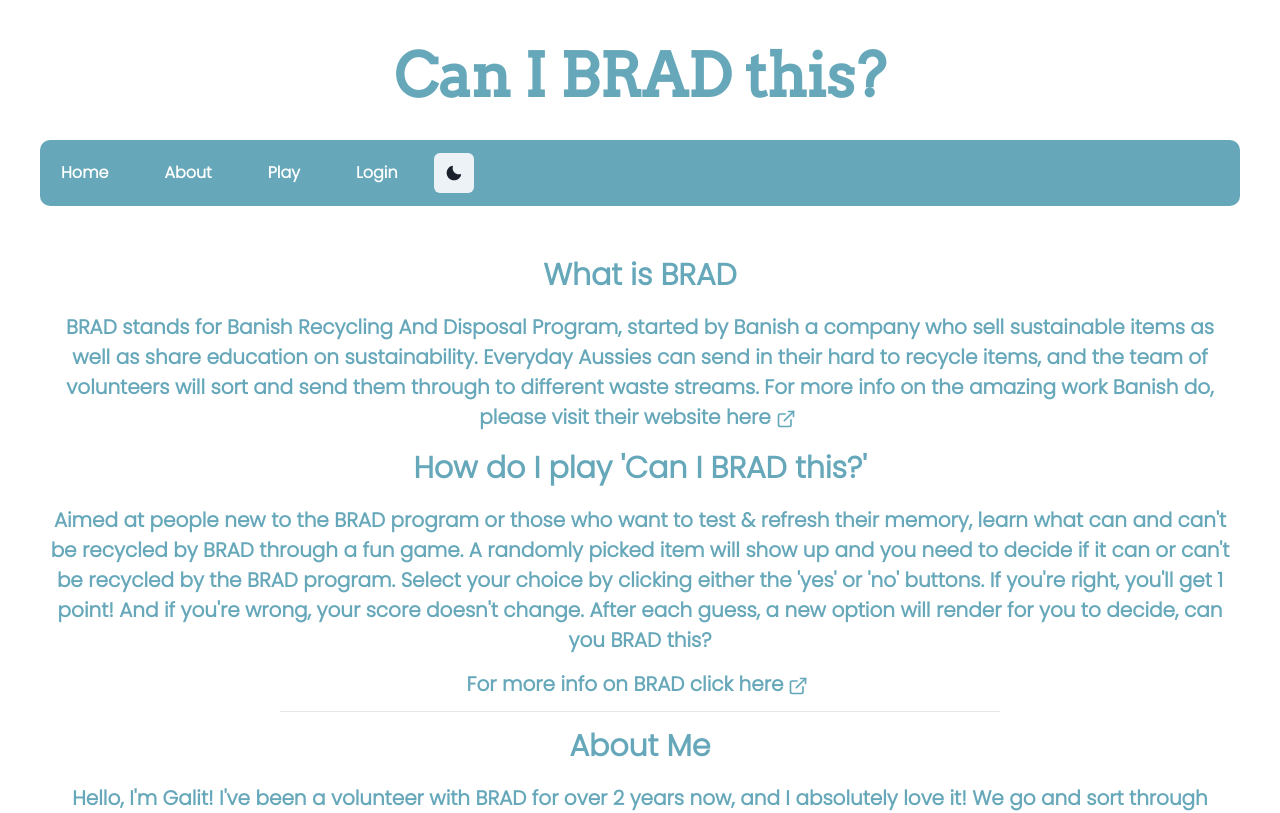
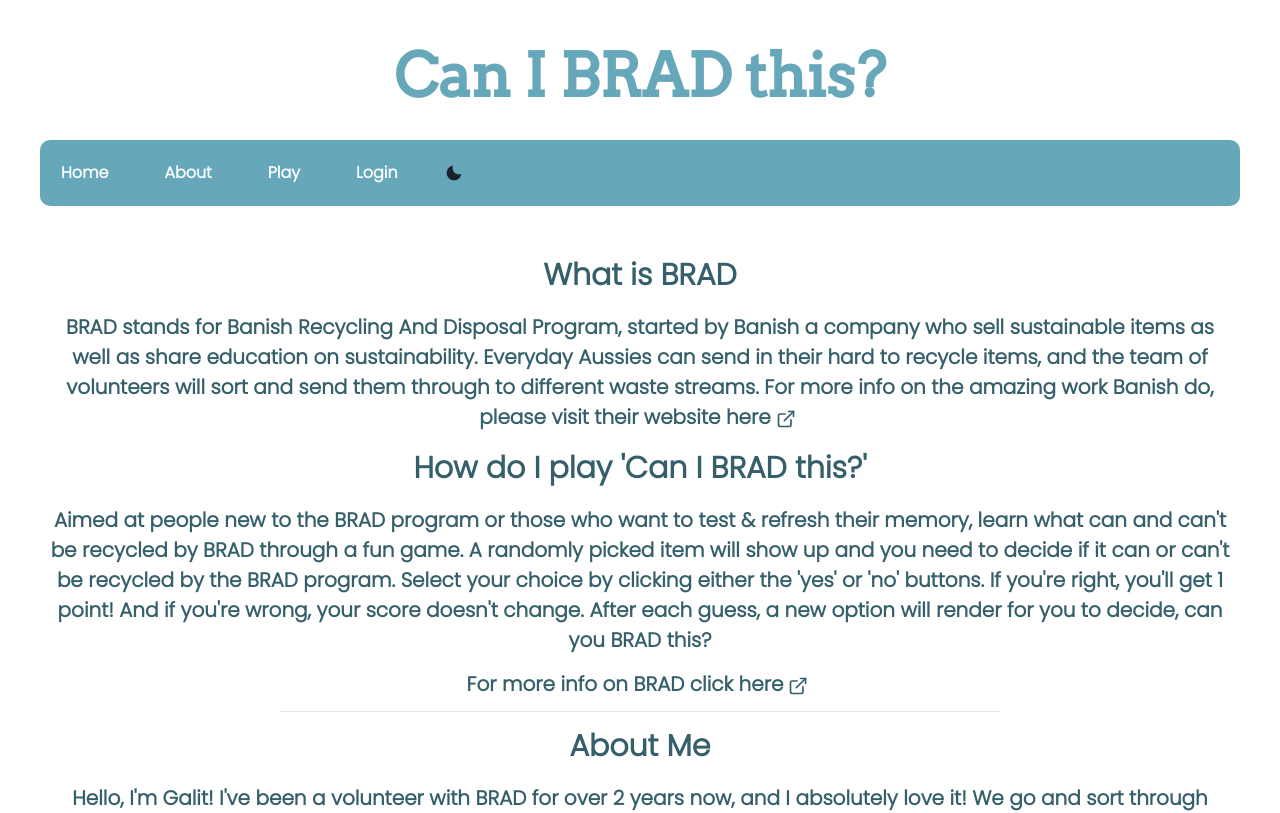
Before and after one commit to gal333t/project4, a React (Vite) app: page /about in a window 1280 px wide. Shown: the top 813 px of the page. Built offline with nearby package versions, Linux system fonts and the light colour scheme; no server answers.

Commit message:
styling for light/dark'

```diff
--- a/src/Components/About.jsx
+++ b/src/Components/About.jsx
@@ -1,12 +1,21 @@
-import { Card, CardBody, CardHeader, Link, Divider } from "@chakra-ui/react";
+import {
+  Card,
+  CardBody,
+  CardHeader,
+  Link,
+  Divider,
+  useColorModeValue,
+} from "@chakra-ui/react";
 import { ExternalLinkIcon } from "@chakra-ui/icons";
 
 export default function About() {
+  const text = useColorModeValue("#35606b", "#66a8ba");
+
   return (
     <div className="about-div">
       <Card
         align="center"
-        color="#66a8ba"
+        color={text}
         variant="unstyled"
         m="10"
         fontWeight="semibold"
--- a/src/Components/Navbar.jsx
+++ b/src/Components/Navbar.jsx
@@ -4,6 +4,7 @@
   BreadcrumbLink,
   useToast,
   useColorMode,
+  useColorModeValue,
   IconButton,
 } from "@chakra-ui/react";
 import { MoonIcon, SunIcon } from "@chakra-ui/icons";
@@ -71,7 +72,12 @@
             </BreadcrumbLink>
           </BreadcrumbItem>
         )}
-        <IconButton onClick={toggleColorMode}>
+        <IconButton
+          bg="#66a8ba"
+          onClick={toggleColorMode}
+          _hover={{ opacity: "40%" }}
+          _active={{ opacity: "40%" }}
+        >
           {colorMode === "light" ? <MoonIcon /> : <SunIcon />}
         </IconButton>
       </Breadcrumb>
```
